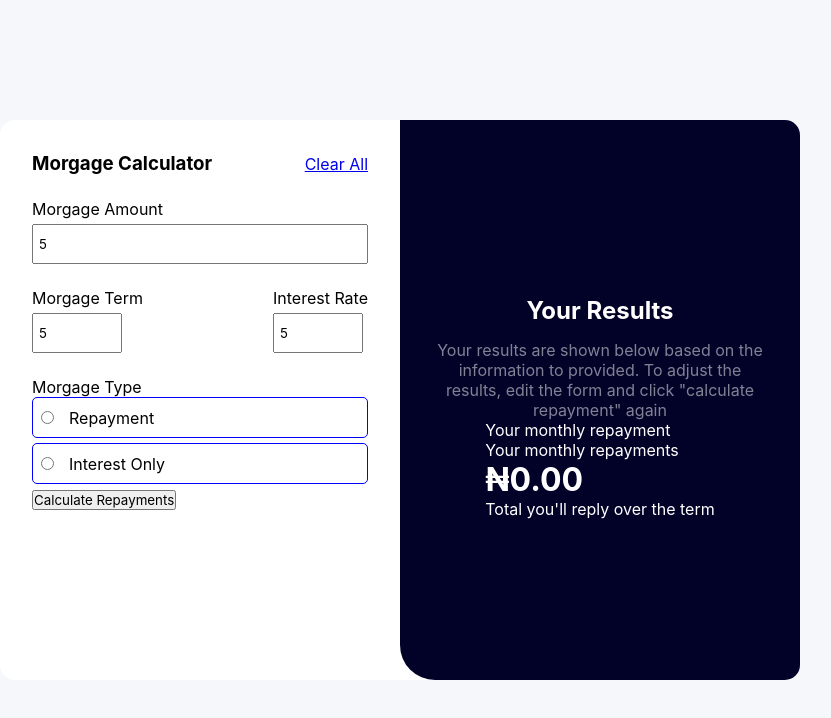
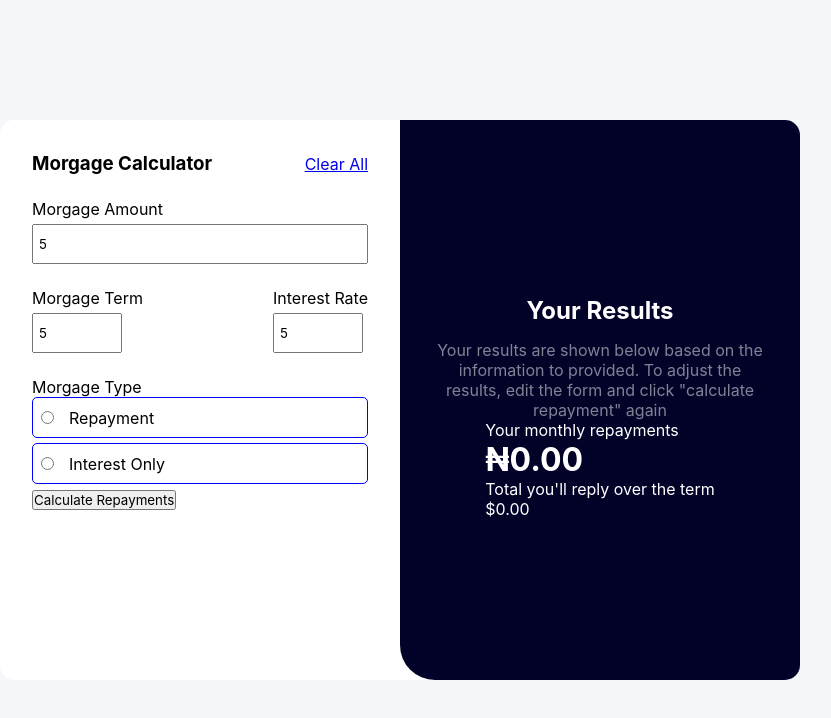
Before and after one commit to Tayobonferejo/MorgCalculator, a React (Vite) app: page / in a window 1280 px wide. Both pictures are taken after typing "5", "5", "5" into the empty fields and a click on the button "Calculate Repayments". Shown: the top 718 px of the page, without its empty margins (240-1071 px from the left). Built offline with nearby package versions, Linux system fonts and the light colour scheme.

Commit message:
total calculator logic solved

```diff
--- a/src/Form.jsx
+++ b/src/Form.jsx
@@ -19,26 +19,44 @@ function Form ({ setMonthlyPayment }) {
                 mortgageType,
                 });
 
-
     const P = Number(mortgageAmount);
     const annualRate = Number(rate);
     const years = Number(term);
 
-    const r = annualRate / 100 / 12;
-    const n = years * 12;
+    const r = annualRate / 100 / 12; // monthly rate
+    const n = years * 12;            // total months
 
-    let payment = 0;
+    let monthlyPayment = 0;
+    let totalRepayment = 0;
+    let totalInterest = 0;
 
     if (mortgageType === "repayment") {
-      payment =
+    monthlyPayment =
         P *
         ((r * Math.pow(1 + r, n)) /
-          (Math.pow(1 + r, n) - 1));
+        (Math.pow(1 + r, n) - 1));
+
+    totalRepayment = monthlyPayment * n;
+    totalInterest = totalRepayment - P;
+
     } else if (mortgageType === "interest") {
-      payment = P * r;
+    monthlyPayment = P * r;
+
+    totalInterest = monthlyPayment * n;
+    totalRepayment = P + totalInterest;
     }
 
-    setMonthlyPayment(payment.toFixed(2));
+// optional rounding
+monthlyPayment = monthlyPayment.toFixed(2);
+totalRepayment = totalRepayment.toFixed(2);
+totalInterest = totalInterest.toFixed(2);
+
+    setMonthlyPayment({
+    monthlyPayment,
+    totalRepayment,
+    totalInterest
+});
+
   };
 
   return(
--- a/src/Result.jsx
+++ b/src/Result.jsx
@@ -24,16 +24,14 @@ function Result ({monthlyPayment}) {
       <h2>Your Results</h2>
       <p>Your results are shown below based on the information to provided. To adjust the results, edit the form and click "calculate repayment" again </p>
 
-      <div className="result-card">
-        <p>Your monthly repayment</p>
+
         <div>
           <p>Your monthly repayments</p>
-          <h1>₦{monthlyPayment}</h1>
+          <h1>₦{monthlyPayment.monthlyPayment}</h1>
           <p>Total you'll reply over the term</p>
-          <p></p>
+          <p>${monthlyPayment.totalRepayment}</p>
         </div>
       </div>
-    </div>
   );
 
 }
```
